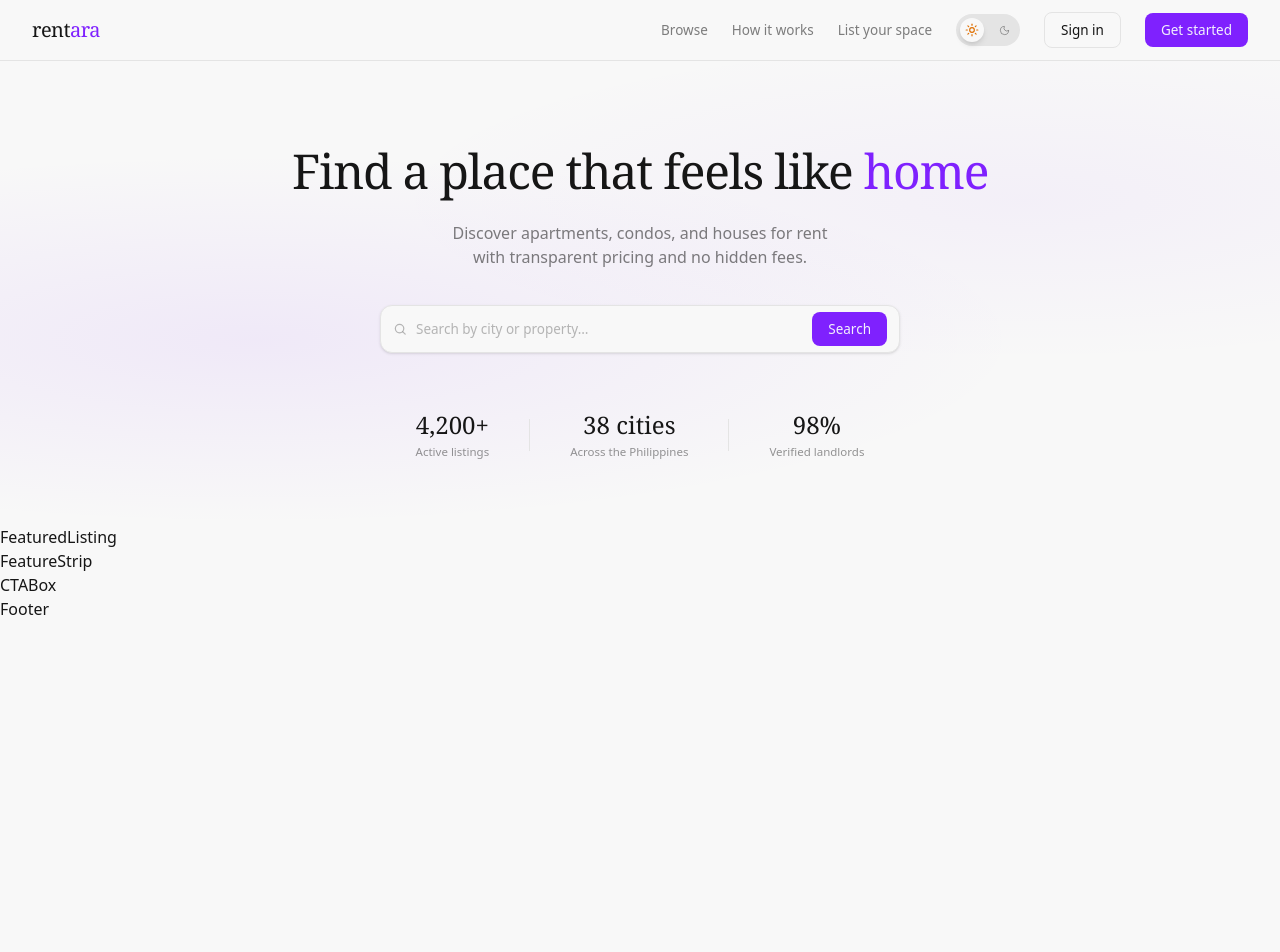
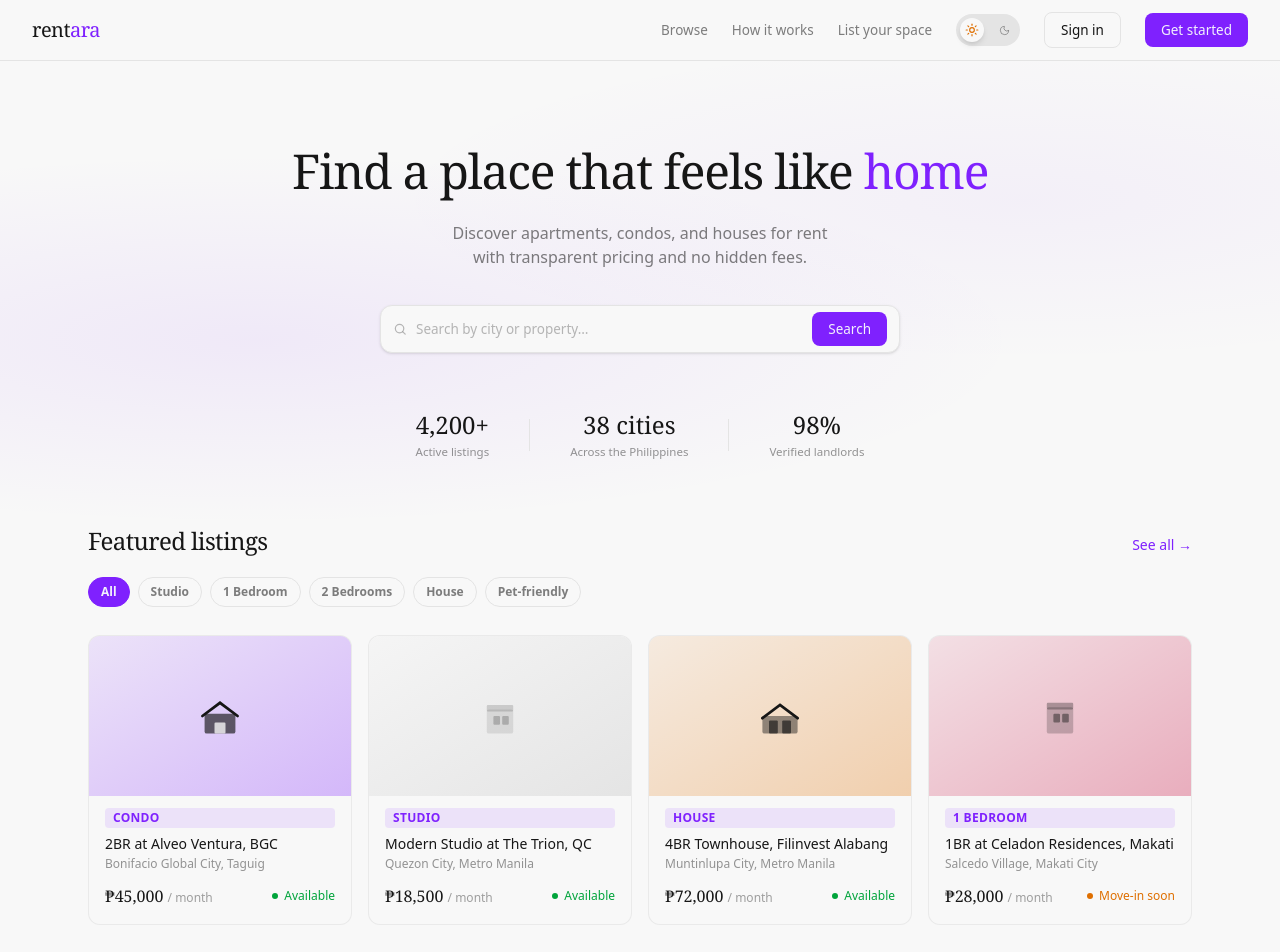
Before and after one commit to johnmarkfrncsc/Renting-App, a React (Vite) app in the folder frontend/: page / in a window 1280 px wide. Shown: the top 952 px of the page. Before the commit the page ends 800 px from the top, so only its background shows below. Built offline with nearby package versions, Linux system fonts and the light colour scheme; no server answers; sample sign-in values are in the browser's storage.

Commit message:
feat: add PropertyCard and FeaturedListings components

```diff
--- /dev/null
+++ b/frontend/src/components/landing/feature/PropertyCard.jsx
@@ -0,0 +1,58 @@
+const PropertyCard = ({
+  tag,
+  title,
+  location,
+  price,
+  status,
+  gradientClass,
+  icon,
+}) => {
+  return (
+    <div className="bg-base-100 border border-base-300/70 rounded-xl overflow-hidden cursor-pointer transition-all duration-200 hover:-translate-y-1 hover:border-base-300">
+      {/* Image placeholder */}
+      <div
+        className={`h-40 w-full flex items-center justify-center ${gradientClass}`}
+      >
+        {icon}
+      </div>
+
+      {/* Card body */}
+      <div className="px-4 pt-3 pb-4 flex flex-col">
+        {/* Tag */}
+        <span className="inline-block text-xs font-semibold uppercase tracking-wide text-primary bg-primary/10 px-2 py-0.5 rounded mb-1.5">
+          {tag}
+        </span>
+
+        {/* Title */}
+        <div className="text-sm font-medium mb-0.5">{title}</div>
+
+        {/* Location */}
+        <div className="text-xs text-base-content/45 mb-3">{location}</div>
+
+        {/* Footer */}
+        <div className="flex items-center justify-between mt-auto">
+          <div className="font-serif text-base">
+            {price}{" "}
+            <span className="font-sans text-xs font-light text-base-content/40">
+              / month
+            </span>
+          </div>
+
+          {status === "available" ? (
+            <div className="flex items-center gap-1.5 text-xs font-medium text-secondary">
+              <span className="w-1.5 h-1.5 rounded-full bg-secondary" />
+              Available
+            </div>
+          ) : (
+            <div className="flex items-center gap-1.5 text-xs font-medium text-warning">
+              <span className="w-1.5 h-1.5 rounded-full bg-warning" />
+              Move-in soon
+            </div>
+          )}
+        </div>
+      </div>
+    </div>
+  );
+};
+
+export default PropertyCard;
--- a/frontend/src/components/landing/layout/Navbar.jsx
+++ b/frontend/src/components/landing/layout/Navbar.jsx
@@ -164,7 +164,7 @@ const Navbar = () => {
               onClick={() => setIsOpen(false)}
               className="w-full text-center py-3 rounded-xl text-sm font-medium bg-primary text-primary-content hover:opacity-85 transition"
             >
-              Sign up
+              Get started
             </Link>
           </div>
         </div>
--- a/frontend/src/components/landing/section/FeaturedListing.jsx
+++ b/frontend/src/components/landing/section/FeaturedListing.jsx
@@ -1,7 +1,243 @@
-import React from "react";
+import { useState } from "react";
+import PropertyCard from "../feature/PropertyCard.jsx";
 
-const FeaturedListing = () => {
-  return <div>FeaturedListing</div>;
+const filters = [
+  "All",
+  "Studio",
+  "1 Bedroom",
+  "2 Bedrooms",
+  "House",
+  "Pet-friendly",
+];
+
+const listings = [
+  {
+    id: 1,
+    tag: "Condo",
+    title: "2BR at Alveo Ventura, BGC",
+    location: "Bonifacio Global City, Taguig",
+    price: "₱45,000",
+    status: "available",
+    gradientClass: "bg-gradient-to-br from-primary/10 to-primary/30",
+    icon: (
+      <svg width="44" height="44" viewBox="0 0 40 40" fill="none">
+        <rect
+          x="6"
+          y="18"
+          width="28"
+          height="18"
+          rx="2"
+          fill="currentColor"
+          opacity="0.65"
+        />
+        <path
+          d="M4 20L20 8L36 20"
+          stroke="currentColor"
+          strokeWidth="2.5"
+          strokeLinecap="round"
+        />
+        <rect
+          x="15"
+          y="26"
+          width="10"
+          height="10"
+          rx="1"
+          fill="white"
+          opacity="0.75"
+        />
+      </svg>
+    ),
+  },
+  {
+    id: 2,
+    tag: "Studio",
+    title: "Modern Studio at The Trion, QC",
+    location: "Quezon City, Metro Manila",
+    price: "₱18,500",
+    status: "available",
+    gradientClass: "bg-gradient-to-br from-base-200 to-base-300",
+    icon: (
+      <svg width="44" height="44" viewBox="0 0 40 40" fill="none">
+        <rect
+          x="8"
+          y="14"
+          width="24"
+          height="22"
+          rx="2"
+          fill="currentColor"
+          opacity="0.1"
+        />
+        <rect
+          x="14"
+          y="20"
+          width="6"
+          height="8"
+          rx="1"
+          fill="currentColor"
+          opacity="0.22"
+        />
+        <rect
+          x="22"
+          y="20"
+          width="6"
+          height="8"
+          rx="1"
+          fill="currentColor"
+          opacity="0.22"
+        />
+        <rect
+          x="8"
+          y="10"
+          width="24"
+          height="6"
+          rx="1"
+          fill="currentColor"
+          opacity="0.16"
+        />
+      </svg>
+    ),
+  },
+  {
+    id: 3,
+    tag: "House",
+    title: "4BR Townhouse, Filinvest Alabang",
+    location: "Muntinlupa City, Metro Manila",
+    price: "₱72,000",
+    status: "available",
+    gradientClass: "bg-gradient-to-br from-warning/10 to-warning/30",
+    icon: (
+      <svg width="44" height="44" viewBox="0 0 40 40" fill="none">
+        <rect
+          x="4"
+          y="20"
+          width="32"
+          height="16"
+          rx="2"
+          fill="currentColor"
+          opacity="0.45"
+        />
+        <path
+          d="M4 22L20 10L36 22"
+          stroke="currentColor"
+          strokeWidth="2.5"
+          strokeLinecap="round"
+        />
+        <rect
+          x="10"
+          y="24"
+          width="8"
+          height="12"
+          rx="1"
+          fill="currentColor"
+          opacity="0.65"
+        />
+        <rect
+          x="22"
+          y="24"
+          width="8"
+          height="12"
+          rx="1"
+          fill="currentColor"
+          opacity="0.65"
+        />
+      </svg>
+    ),
+  },
+  {
+    id: 4,
+    tag: "1 Bedroom",
+    title: "1BR at Celadon Residences, Makati",
+    location: "Salcedo Village, Makati City",
+    price: "₱28,000",
+    status: "soon",
+    gradientClass: "bg-gradient-to-br from-error/10 to-error/30",
+    icon: (
+      <svg width="44" height="44" viewBox="0 0 40 40" fill="none">
+        <rect
+          x="8"
+          y="12"
+          width="24"
+          height="24"
+          rx="2"
+          fill="currentColor"
+          opacity="0.22"
+        />
+        <rect
+          x="14"
+          y="18"
+          width="6"
+          height="8"
+          rx="1"
+          fill="currentColor"
+          opacity="0.45"
+        />
+        <rect
+          x="22"
+          y="18"
+          width="6"
+          height="8"
+          rx="1"
+          fill="currentColor"
+          opacity="0.45"
+        />
+        <rect
+          x="8"
+          y="8"
+          width="24"
+          height="6"
+          rx="1"
+          fill="currentColor"
+          opacity="0.32"
+        />
+      </svg>
+    ),
+  },
+];
+
+const FeaturedListings = () => {
+  const [activeFilter, setActiveFilter] = useState("All");
+
+  return (
+    <div className="max-w-6xl mx-auto px-5 md:px-6 pb-16">
+      <div className="flex items-baseline justify-between mb-5">
+        <h2 className="font-serif text-xl md:text-2xl tracking-tight">
+          Featured listings
+        </h2>
+        <a
+          href="#"
+          className="text-sm font-medium text-primary hover:underline"
+        >
+          See all →
+        </a>
+      </div>
+
+      {/*filter pills */}
+      <div className="flex gap-2 overflow-x-auto pb-1 mb-6">
+        {filters.map((filter) => (
+          <button
+            key={filter}
+            onClick={() => setActiveFilter(filter)}
+            className={`shrink-0 text-xs font-semibold px-3 py-1.5 rounded-full border transition-all duration-150
+              ${
+                activeFilter === filter
+                  ? "bg-primary text-primary-content border-primary"
+                  : "bg-base-100 text-base-content/55 border-base-300 hover:bg-base-300"
+              }`}
+          >
+            {filter}
+          </button>
+        ))}
+      </div>
+
+      <div className="flex flex-wrap -mx-2">
+        {listings.map((listing) => (
+          <div key={listing.id} className="w-full sm:w-1/2 lg:w-1/4 px-2 mb-4">
+            <PropertyCard {...listing} />
+          </div>
+        ))}
+      </div>
+    </div>
+  );
 };
 
-export default FeaturedListing;
+export default FeaturedListings;
```
